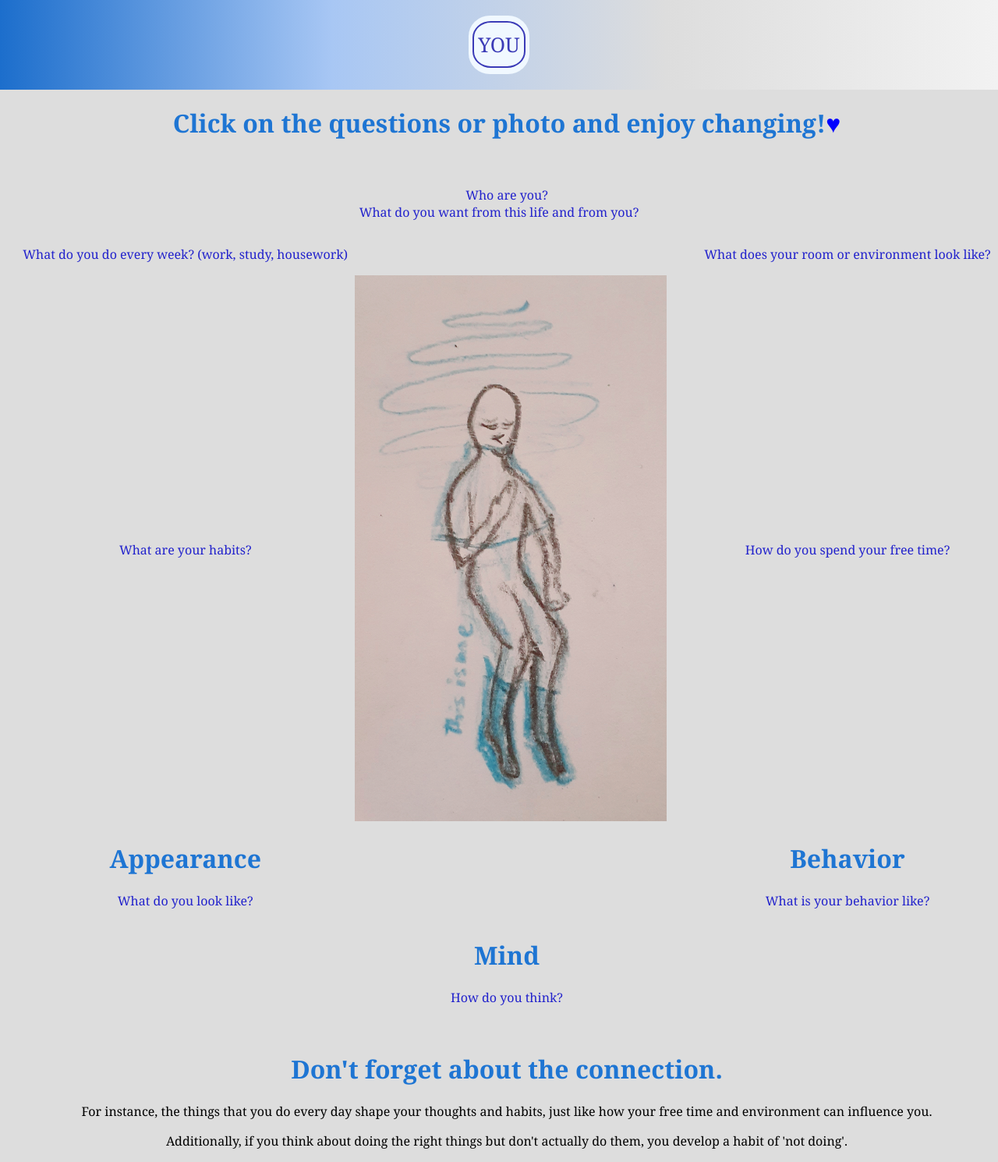
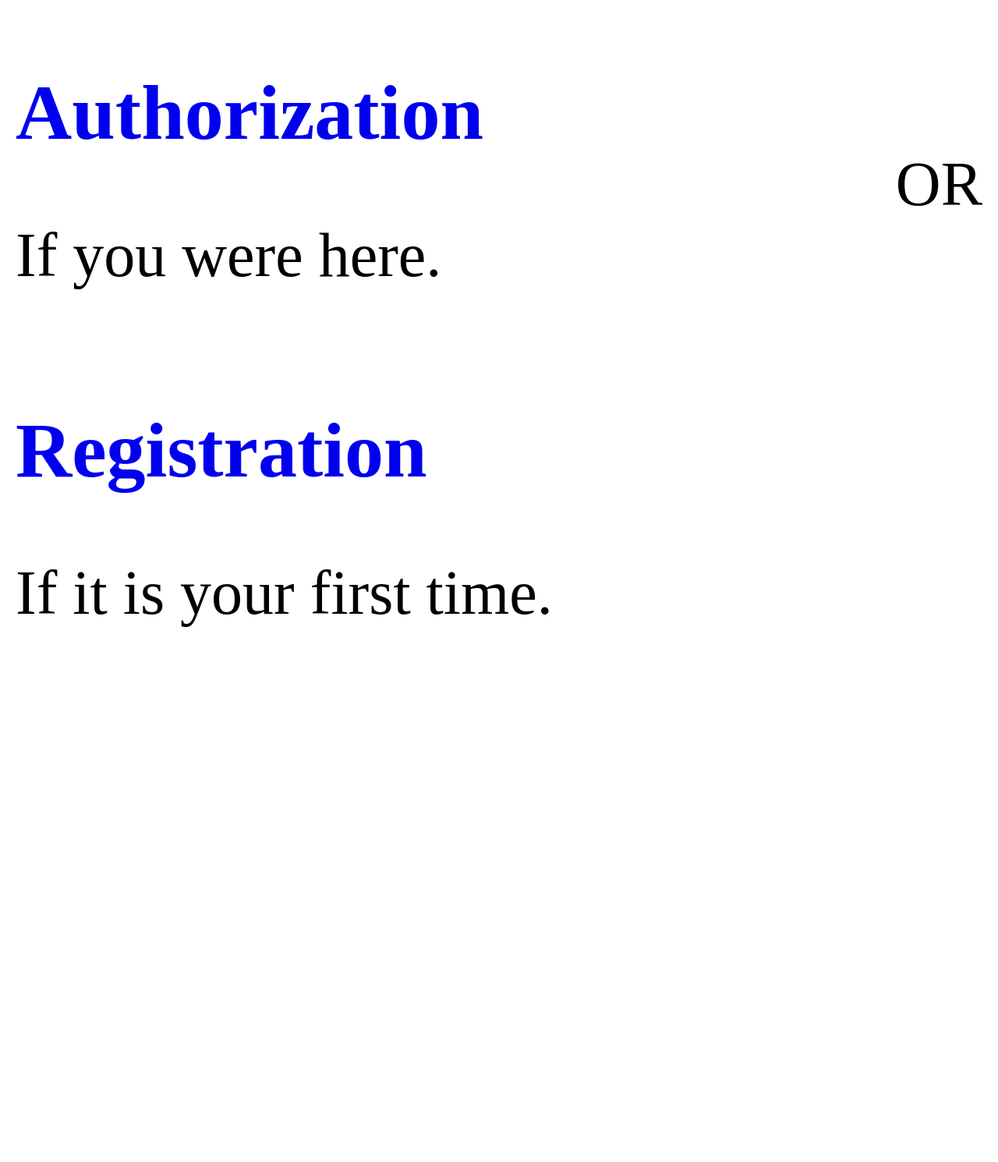
Before and after one commit to ZarinaLinnik/Reality, a Django app: page / in a window 1280 px wide. Shown: the whole page at 78% size. After the commit the page ends 804 px from the top, so only its background shows below. Run offline with Django 5.2, Linux system fonts and the light colour scheme; parts of the project's set-up code (start-up, migrations or seed data) failed here and were passed over.

Commit message:
athorization (login)

```diff
--- a/main/admin.py
+++ b/main/admin.py
@@ -1,7 +1,7 @@
 from django.contrib import admin
 
 # Register your models here.
-from .models import SignIn, Users
+# from .models import SignIn, Users
 
-admin.site.register(SignIn)
-admin.site.register(Users)
+# admin.site.register(SignIn)
+# admin.site.register(Users)
--- a/main/static/main/css/base.css
+++ b/main/static/main/css/base.css
@@ -23,7 +23,7 @@ header > div {
     font-size: 54px;
     background-color:aliceblue;
     line-height: 120px;
-    width: 138px;
+    width: 198px;
     text-align: center;
     border-radius: 35%;
 }
--- a/main/templates/base.html
+++ b/main/templates/base.html
@@ -12,7 +12,10 @@
 </head>
 <body>
     <header class="header">
-        <div><a href="{% url 'creature' %}" class="you">YOU</a></div>
+        {% if user.is_authenticated %}
+            <div><a href="{% url 'creature' %}" class="you">YOU</a></div>
+            <div><a href="{% url 'logout' %}">Log out</a></div>
+        {% endif %}
     </header>
     <div class="liner"></div>
     {% block 'content' %}
--- a/main/templates/creature.html
+++ b/main/templates/creature.html
@@ -10,7 +10,7 @@
     <br>
 
     <div class="grid-container">
-        <div class="parameter1"><p><a href="#">Who are you?<br>What do you want from this life and from you?</a></p></div>
+        <div class="parameter1"><p><a href="{% url 'who_are_you' %}">Who are you?<br>What do you want from this life and from you?</a></p></div>
         <div class="parameter2"><p><a href="#">What do you do every week? (work, study, housework)</a></p></div>
         <div class="parameter3"><p><a href="#">What does your room or environment look like?</a></p></div>
         <div class="parameter4"><p><a href="#">What are your habits?</a></p></div>
--- a/main/templates/parameters_forms/forms.html
+++ /dev/null
@@ -1,6 +0,0 @@
-{% extends 'base.html' %}
-{% load static %}
-
-{% block 'content' %}
-    <h1>... Смысл глубинный ...</h1>
-{% endblock %}
--- /dev/null
+++ b/main/templates/start.html
@@ -0,0 +1,46 @@
+<!DOCTYPE html>
+<html lang="en">
+<head>
+    <meta charset="UTF-8">
+    <meta name="viewport" content="width=device-width, initial-scale=1.0">
+    <title>Start page</title>
+    <style>
+        body {
+            display: flex;
+            margin: 20px;
+            justify-content: center;
+            align-items: center;
+            justify-content: space-between;
+            flex-wrap: wrap;
+        }
+        h1 {
+            font-size: 100px;
+        }
+        p {
+            font-size: 80px;
+        }
+        a {
+            text-decoration: none;
+        }
+    </style>
+</head>
+<body>
+    {% if not user.is_authenticated %}
+        <div style="flex-direction: row;">
+            <h1><a href="{% url 'login' %}">Authorization</a></h1>
+            <p>If you were here.</p>
+        </div>
+        <div><p>OR</p></div>
+        <div>
+            <h1><a href="{% url 'registration' %}">Registration</a></h1>
+            <p>If it is your first time.</p>
+        </div>
+    {% else %}
+        <div>
+            <p><a href="{% url 'creature' %}">Your page is waiting for you :&#2665;</a></p>
+            <p><a href="{% url 'creature' %}">Click on me.</a></p>
+        </div>
+
+    {% endif %}
+</body>
+</html>
--- a/main/views.py
+++ b/main/views.py
@@ -1,18 +1,35 @@
+from django.contrib.auth import login, authenticate
+from django.contrib.auth.forms import UserCreationForm
+from django.contrib.auth.decorators import login_required
 from django.shortcuts import render, redirect
-from django.http import HttpResponse
-from .models import Users
+# from .models import Users
 # from .forms import name_class
 
 
-def authorization(request): pass
+def start(request):
+    return render(request, 'start.html')
 
-def registration(request): pass
+def registration(request):
+    if request.method == 'POST':
+        form = UserCreationForm(request.POST)
+        if form.is_valid():
+            form.save()
+            username = form.cleaned_data.get('username')
+            password = form.cleaned_data.get('password1')
+            user = authenticate(username=username, password=password)
+            login(request, user)
+            return redirect('you/')
+    else:
+        form = UserCreationForm()
+    return render
 
+@login_required
 def creature(request):
     return render(request, 'creature.html')
 
-# def each_parameter(request, parameter):
-#     return HttpResponse('<h1>it works "' + parameter + '" </h1>')
+@login_required
+def parameter1_who_are_you(request):
+    return render(request, 'who_are_you.html')
 
 def error404(request, exception=404):
     number = 404
--- a/reality/urls.py
+++ b/reality/urls.py
@@ -15,17 +15,25 @@ Including another URLconf
     2. Add a URL to urlpatterns:  path('blog/', include('blog.urls'))
 """
 from django.contrib import admin
+from django.contrib.auth import views as auth_views
 from django.urls import path, include
-import main.views as main_views
 from django.conf import settings
 from django.conf.urls.static import static
+import main.views as main_views
 
 urlpatterns = [
     path('admin/', admin.site.urls),
-    path('', main_views.creature, name='creature'),
-    path('404/', main_views.error404)
+    path('', main_views.start),
+    path('registration/', main_views.registration, name='registration'),
+    path('accounts/profile/', main_views.creature, name='creature'),
+    path('who_are_you/', main_views.parameter1_who_are_you, name='who_are_you'),
+    path('404/', main_views.error404),
 ]
 
+urlpatterns += [
+    path('accounts/logout/', auth_views.LogoutView.as_view(template_name='logout.html', name='logout')),
+    path('accounts/', include('django.contrib.auth.urls'), name='authorization'),
+]
 urlpatterns += static(settings.MEDIA_URL, document_root=settings.MEDIA_ROOT)
 
 # urlpatterns += [
--- a/static/main/css/base.css
+++ b/static/main/css/base.css
@@ -20,10 +20,10 @@
 }
 header > div {
     margin: 20px 40px;
-    font-size: 26px;
+    font-size: 54px;
     background-color:aliceblue;
-    line-height: 75px;
-    width: 78px;
+    line-height: 120px;
+    width: 198px;
     text-align: center;
     border-radius: 35%;
 }
@@ -32,22 +32,26 @@
     text-decoration: none;
 }
 .liner{
-    height: 115px;
+    height: 160px;
     background-image: linear-gradient(to right, var(--blue), rgb(168, 199, 244), var(--gray-metal), rgb(242, 242, 242));
 }
 h1 {
     color: rgb(30, 117, 211);
     text-indent: 20px;
+    font-size: 59px;
 }
-p {text-indent: 20px;}
+p {
+    text-indent: 20px;
+    font-size: 44px;
+}
 .you {
-    border: solid 2.5px;
+    border: solid 4px;
     border-radius: 35%;
     padding: 10px 5px;
 }
 
 @media only screen and (max-width:400px) {
-    .liner{height: 230px;}
+    /* .liner{height: 230px;}  if you add a additional div in the header*/
     header {
         flex-direction: column
     }
```
Also changed, not shown: main/models.py (+9 -8 lines), main/templates/registration/login.html (added, +38 -0 lines), main/templates/who_are_you.html (added, +9 -0 lines), static/main/css/creature.css (added, +51 -0 lines), db.sqlite3, main/migrations/0003_remove_users_user_email_delete_signin_delete_users.py (added).
